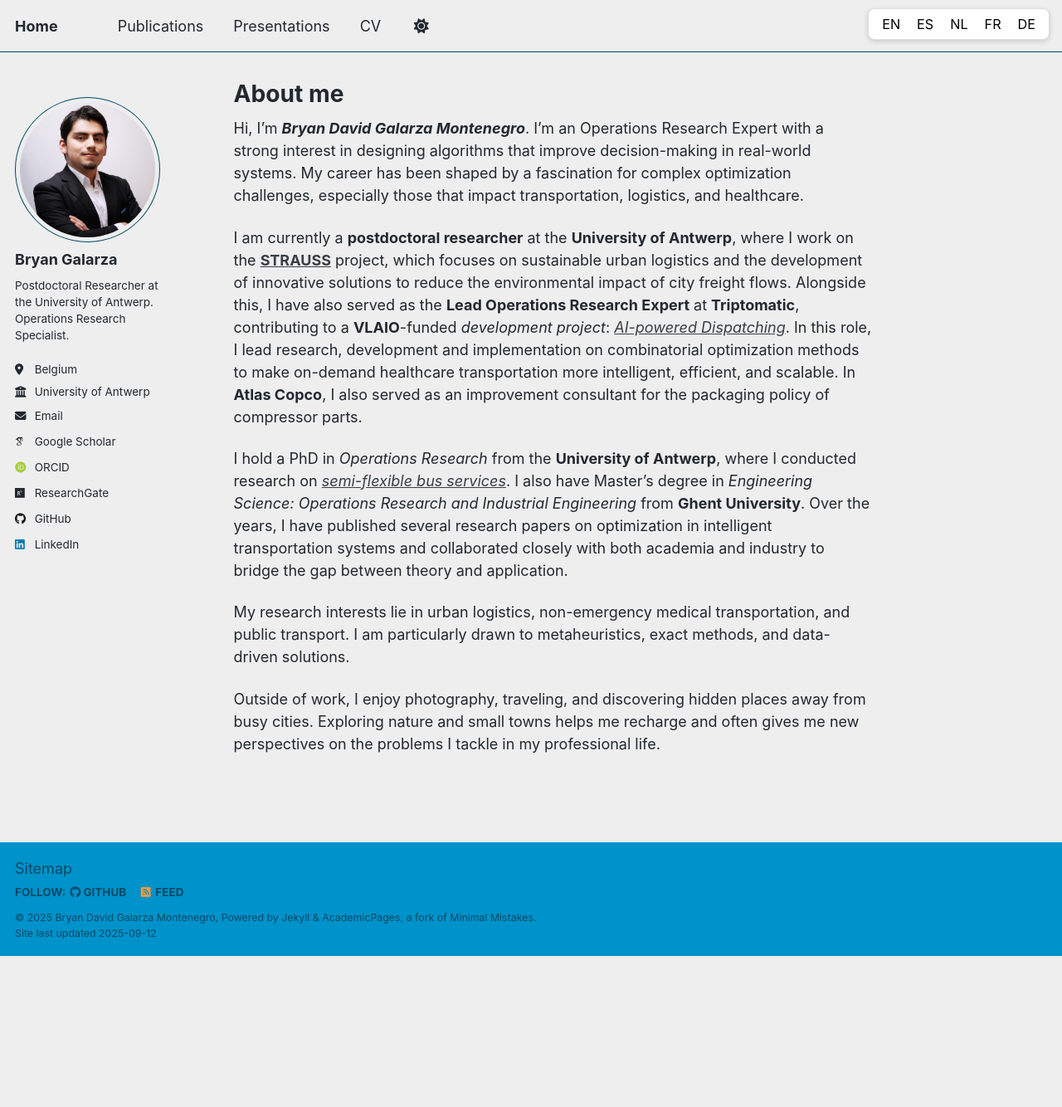
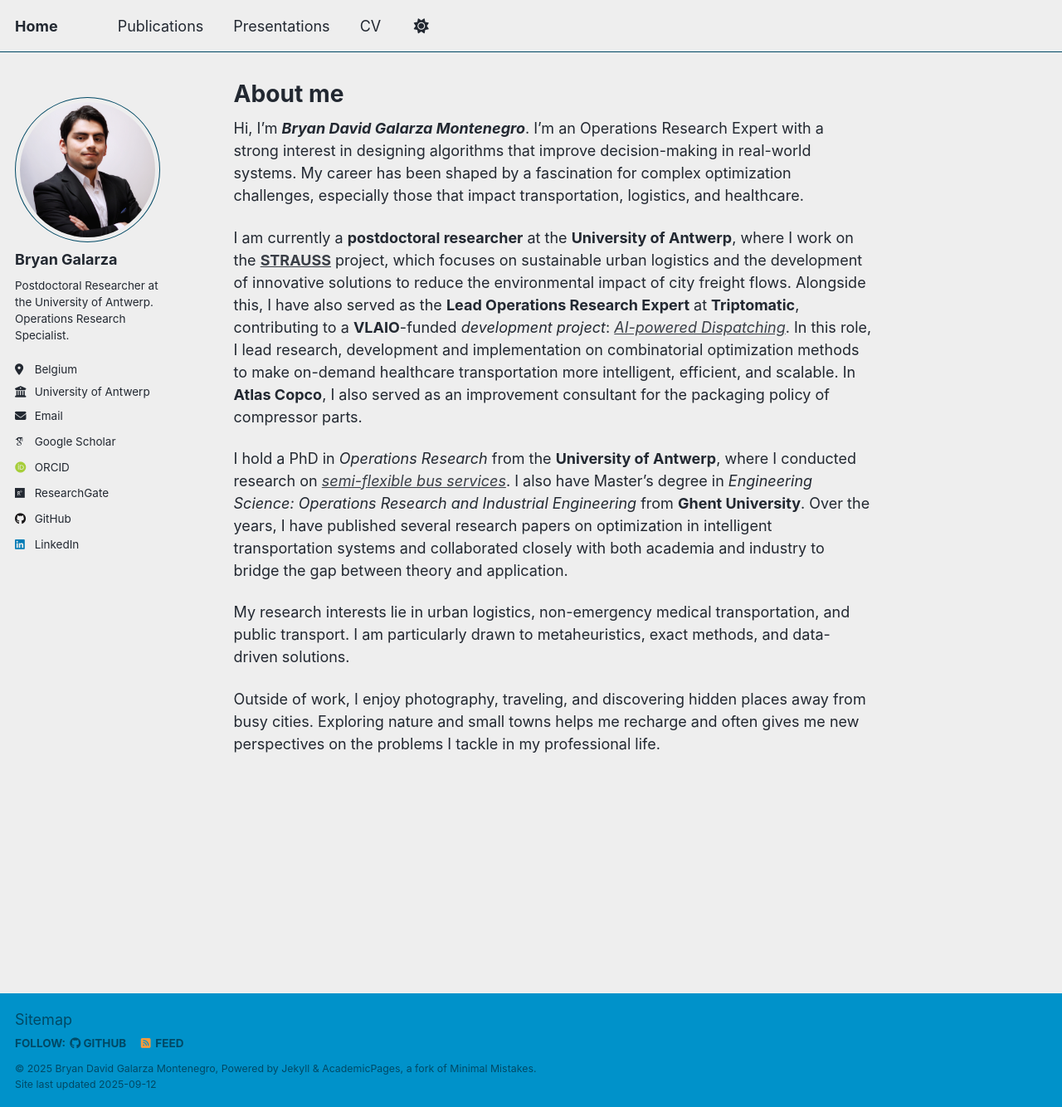
Before and after one commit to BryanG13/bryang13.github.io, a Jekyll site: the page built from _pages/about.md, in a window 1280 px wide and 1334 px high. Shown: the whole window at 83% size. Built offline with Jekyll 4.4.1, drawn with Linux system fonts in a browser that asks for light colours; some web fonts are replaced; a script that is not in the unit is left out.

Commit message:
back to easy mode

```diff
--- a/_layouts/default.html
+++ b/_layouts/default.html
@@ -9,65 +9,6 @@
   <head>
     {% include head.html %}
     {% include head/custom.html %}
-    <style>
-      /* Language toggle container */
-      .language-toggle {
-        position: fixed;
-        top: 10px;
-        right: 15px;
-        z-index: 9999;
-        display: flex;
-        gap: 8px;
-        background: #fff;
-        border: 1px solid #ddd;
-        border-radius: 8px;
-        padding: 5px 10px;
-        box-shadow: 0 2px 6px rgba(0,0,0,0.15);
-      }
-      .language-toggle button {
-        border: none;
-        background: none;
-        cursor: pointer;
-        font-size: 0.9rem;
-        padding: 3px 6px;
-        transition: all 0.2s ease;
-      }
-      .language-toggle button:hover {
-        color: #007acc;
-      }
-
-      /* Responsive: move toggle below masthead on small screens */
-      @media (max-width: 768px) {
-        .language-toggle {
-          position: relative;
-          top: auto;
-          right: auto;
-          margin: 10px auto;
-          justify-content: center;
-        }
-      }
-
-      /* Hide Google Translate injected elements */
-      .goog-te-banner-frame.skiptranslate,
-      .goog-te-banner {
-        display: none !important;
-        visibility: hidden !important;
-      }
-      body {
-        top: 0 !important;
-        position: static !important;
-        margin: 0;
-        padding: 0;
-        min-height: 100%;
-      }
-
-      /* Footer stays at bottom */
-      .page__footer {
-        position: relative;
-        bottom: auto;
-        width: 100%;
-      }
-    </style>
   </head>
 
   <body>
@@ -77,41 +18,18 @@
 
     {{ content }}
 
-    <!-- Custom language toggle -->
-    <div class="language-toggle">
-      <button onclick="translatePage('en')">EN</button>
-      <button onclick="translatePage('es')">ES</button>
-      <button onclick="translatePage('nl')">NL</button>
-      <button onclick="translatePage('fr')">FR</button>
-      <button onclick="translatePage('de')">DE</button>
-    </div>
-
-    <!-- Hidden Google Translate API -->
-    <div id="google_translate_element" style="display:none;"></div>
+    <!-- Google Translate widget -->
+    <div id="google_translate_element" style="text-align:center; margin: 20px 0;"></div>
     <script type="text/javascript">
       function googleTranslateElementInit() {
         new google.translate.TranslateElement(
-          { pageLanguage: 'en', includedLanguages: 'en,nl,fr,de,es', layout: google.translate.TranslateElement.InlineLayout.SIMPLE },
+          {pageLanguage: 'en', includedLanguages: 'nl,fr,de,es'},
           'google_translate_element'
         );
       }
-
-      function translatePage(lang) {
-        const select = document.querySelector("select.goog-te-combo");
-        if (select) {
-          select.value = lang;
-          select.dispatchEvent(new Event("change"));
-        }
-      }
-
-      // Ensure any toolbar that Google injects stays hidden
-      setInterval(function() {
-        const banners = document.querySelectorAll(".goog-te-banner-frame, .goog-te-banner");
-        banners.forEach(b => { b.style.display = "none"; b.style.visibility = "hidden"; });
-        document.body.style.top = "0px";
-      }, 500);
     </script>
     <script type="text/javascript" src="//translate.google.com/translate_a/element.js?cb=googleTranslateElementInit"></script>
+    <!-- End Google Translate widget -->
 
     <div class="page__footer">
       <footer>
```
